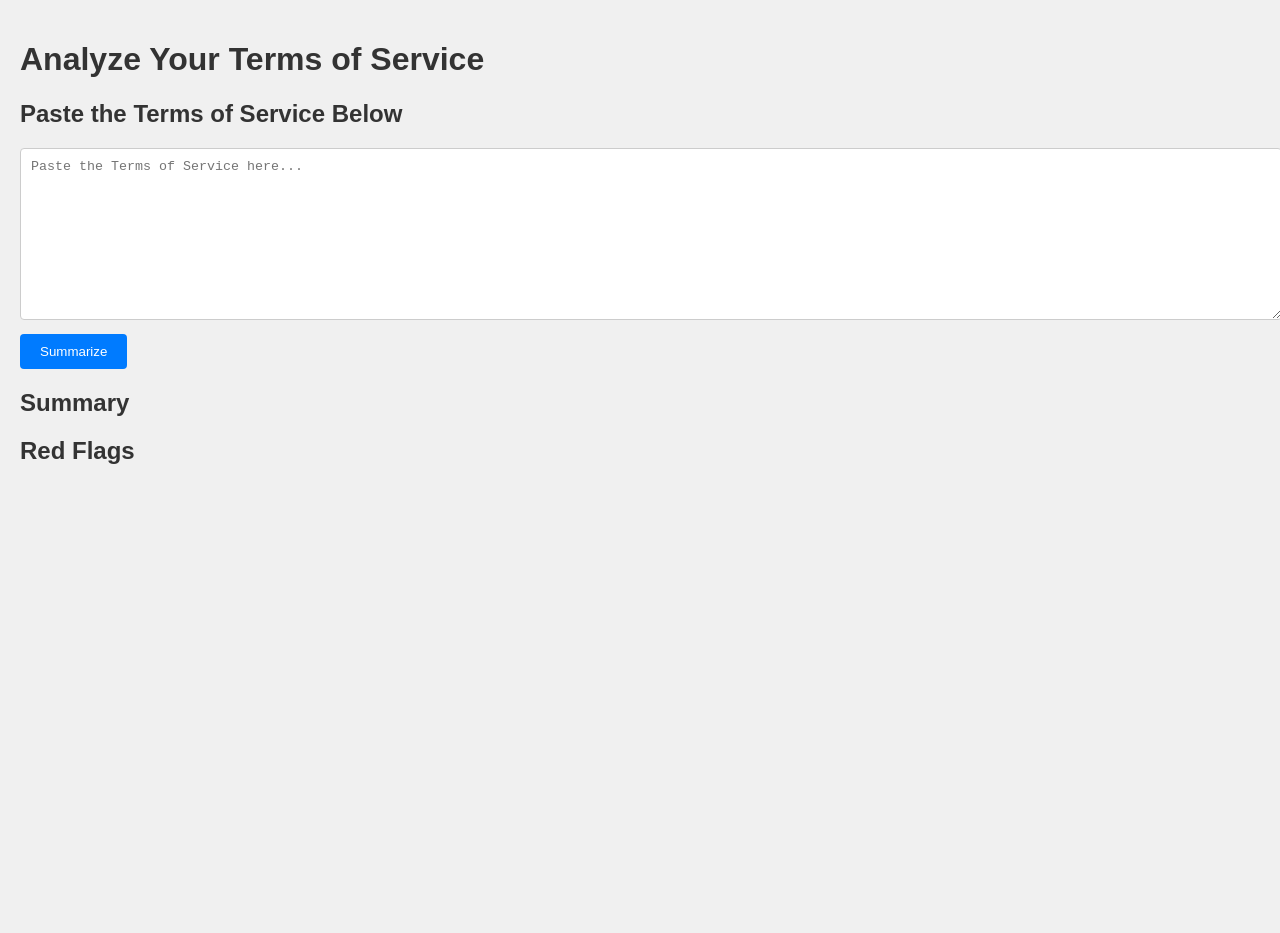
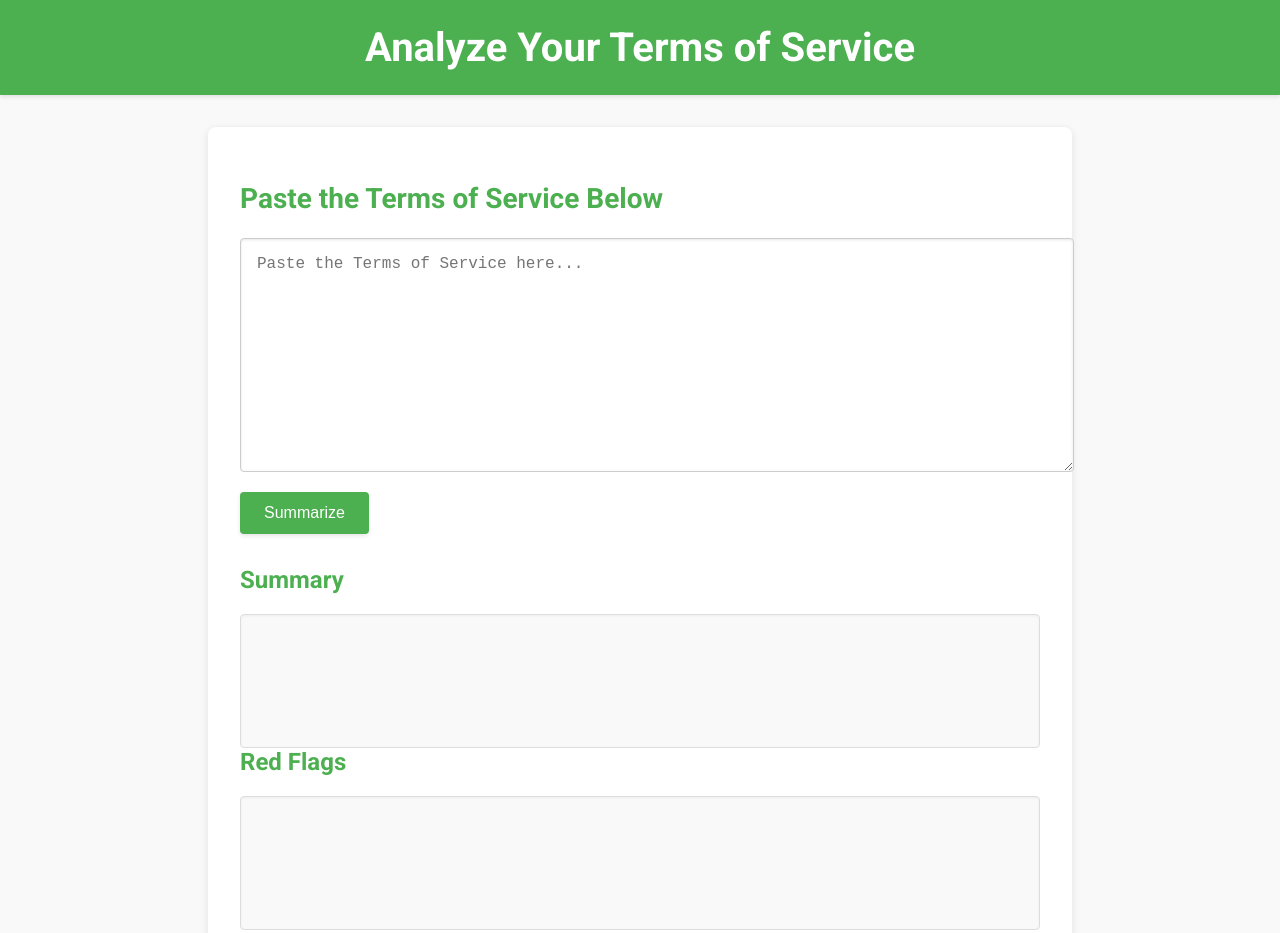
Before and after one commit to aarush-malik/study-platform, a website: page tos-analyzer/public/index.html in a window 1280 px wide. Shown: the top 933 px of the page. Before the commit the page ends 800 px from the top, so only its background shows below. Drawn offline with Linux system fonts and the light colour scheme.

Commit message:
Update styles.css

```diff
--- a/tos-analyzer/public/styles.css
+++ b/tos-analyzer/public/styles.css
@@ -1,36 +1,100 @@
 body {
-    font-family: Arial, sans-serif;
-    background-color: #f0f0f0;
+    font-family: 'Roboto', sans-serif;
     margin: 0;
-    padding: 20px;
-}
-.container {
-    max-width: 800px;
-    margin: 0 auto;
-    padding: 20px;
-    background-color: white;
-    border-radius: 8px;
-    box-shadow: 0 0 10px rgba(0, 0, 0, 0.1);
-}
-h1, h2 {
+    padding: 0;
+    background-color: #f9f9f9;
     color: #333;
 }
+
+header {
+    background-color: #4CAF50;
+    color: white;
+    padding: 1.5rem;
+    text-align: center;
+    box-shadow: 0 2px 4px rgba(0, 0, 0, 0.1);
+}
+
+header h1 {
+    margin: 0;
+    font-size: 2.5rem;
+}
+
+main {
+    padding: 2rem;
+    max-width: 800px;
+    margin: 2rem auto;
+    background-color: #ffffff;
+    border-radius: 8px;
+    box-shadow: 0 2px 8px rgba(0, 0, 0, 0.1);
+}
+
+.input-section, .output-section {
+    margin-bottom: 2rem;
+}
+
+.input-section h2, .output-section h2 {
+    font-size: 1.75rem;
+    color: #4CAF50;
+}
+
 textarea {
     width: 100%;
-    height: 150px;
-    padding: 10px;
-    margin-bottom: 10px;
+    height: 200px;
+    padding: 1rem;
+    border: 1px solid #ccc;
     border-radius: 4px;
-    border: 1px solid #ccc;
+    font-size: 1rem;
+    resize: vertical;
+    box-shadow: inset 0 1px 3px rgba(0, 0, 0, 0.1);
 }
+
 button {
-    padding: 10px 20px;
-    background-color: #007bff;
+    display: inline-block;
+    margin-top: 1rem;
+    padding: 0.75rem 1.5rem;
+    background-color: #4CAF50;
     color: white;
     border: none;
     border-radius: 4px;
     cursor: pointer;
+    font-size: 1rem;
+    transition: background-color 0.3s ease;
+    box-shadow: 0 2px 4px rgba(0, 0, 0, 0.1);
 }
+
 button:hover {
-    background-color: #0056b3;
+    background-color: #45a049;
 }
+
+.output-section h2 {
+    margin-top: 0;
+    font-size: 1.5rem;
+}
+
+#summary-output, #red-flags-output {
+    background-color: #f9f9f9;
+    padding: 1rem;
+    border: 1px solid #ddd;
+    border-radius: 4px;
+    min-height: 100px;
+    margin-top: 1rem;
+    box-shadow: inset 0 1px 3px rgba(0, 0, 0, 0.05);
+}
+
+@media (max-width: 600px) {
+    main {
+        padding: 1rem;
+    }
+
+    button {
+        width: 100%;
+    }
+
+    header h1 {
+        font-size: 2rem;
+    }
+
+    .input-section h2, .output-section h2 {
+        font-size: 1.5rem;
+    }
+}
```
